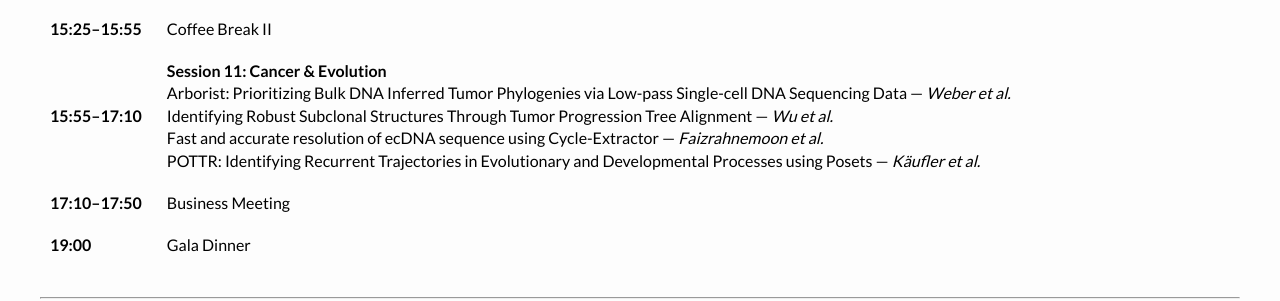
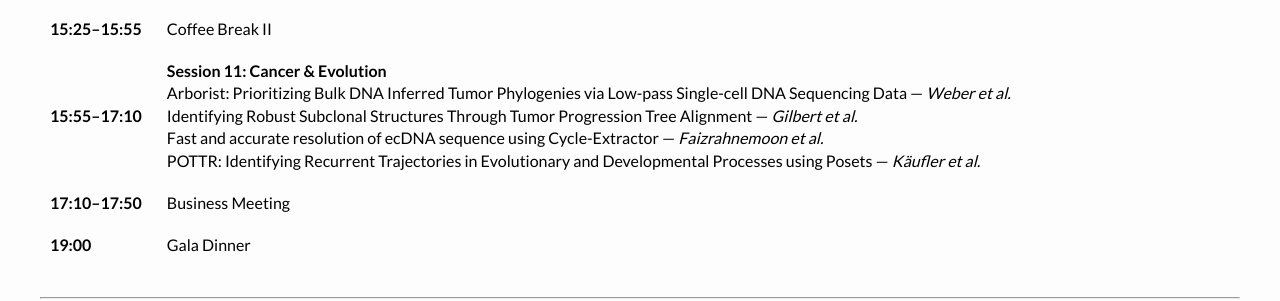
Before and after one commit to recomb-conference/recomb2026, a Jekyll site: the page built from program.md, in a window 1280 px wide and 900 px high, scrolled down 2733 px. Shown: the part 154-455 px from the top of the window. Built offline with Jekyll 4.4.1, drawn with Linux system fonts in a browser that asks for light colours; nearby versions of some CDN libraries.

Commit message:
Update program.md

```diff
--- a/program.md
+++ b/program.md
@@ -53,7 +53,7 @@ title: Program
 | **13:30–14:30** | **Keynote 3:** Alexandros Stamatakis |
 | **14:30–15:25** | **Session 10: Phylogeny II**<br>Quartet-based species tree methods enable fast and consistent tree of blobs reconstruction under the network multispecies coalescent — *Dai et al.* <br>STELAR-X: Scaling Coalescent-Based Species Tree Inference to 100,000 Species and Beyond — *Saha & Bayzid*<br>PaNDA: Efficient Optimization of Phylogenetic Diversity in Networks — *Holtgrefe et al.* |
 | **15:25–15:55** | Coffee Break II |
-| **15:55–17:10** | **Session 11: Cancer & Evolution**<br>Arborist: Prioritizing Bulk DNA Inferred Tumor Phylogenies via Low-pass Single-cell DNA Sequencing Data — *Weber et al.* <br>Identifying Robust Subclonal Structures Through Tumor Progression Tree Alignment — *Wu et al.* <br>Fast and accurate resolution of ecDNA sequence using Cycle-Extractor — *Faizrahnemoon et al.* <br>POTTR: Identifying Recurrent Trajectories in Evolutionary and Developmental Processes using Posets — *Käufler et al.* |
+| **15:55–17:10** | **Session 11: Cancer & Evolution**<br>Arborist: Prioritizing Bulk DNA Inferred Tumor Phylogenies via Low-pass Single-cell DNA Sequencing Data — *Weber et al.* <br>Identifying Robust Subclonal Structures Through Tumor Progression Tree Alignment — *Gilbert et al.* <br>Fast and accurate resolution of ecDNA sequence using Cycle-Extractor — *Faizrahnemoon et al.* <br>POTTR: Identifying Recurrent Trajectories in Evolutionary and Developmental Processes using Posets — *Käufler et al.* |
 | **17:10–17:50** | Business Meeting |
 | **19:00** | Gala Dinner |
 
```
